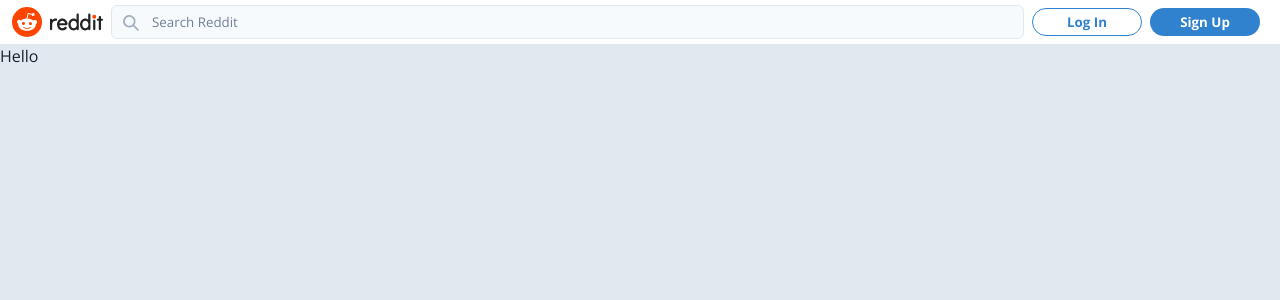
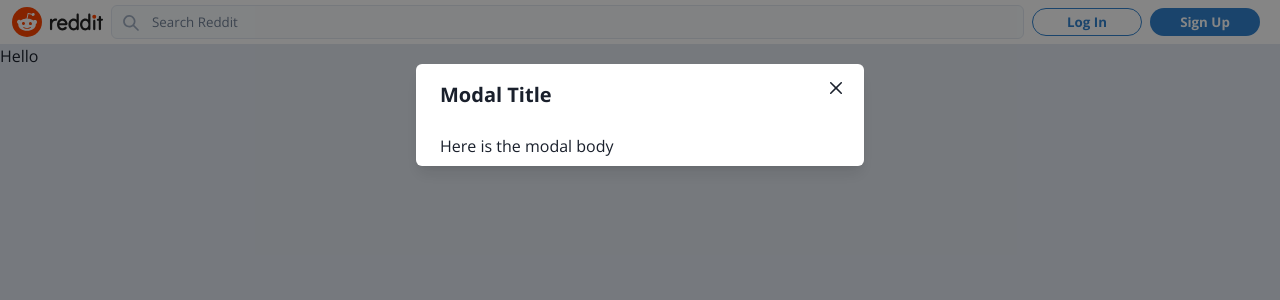
Before and after one commit to Luki1235512/reddit-clone, a Next.js app: page / in a window 1280 px wide. Both pictures are taken after a click on the button "Log In". Shown: the top 300 px of the page. Built offline with nearby package versions, Linux system fonts and the light colour scheme.

Commit message:
Add auth modals

```diff
--- /dev/null
+++ b/src/atoms/authModalAtoms.ts
@@ -0,0 +1,16 @@
+import {atom} from "recoil";
+
+export interface AuthModalState {
+    open: boolean;
+    view: "login" | "signup" | "resetPassword";
+}
+
+const defaultModalState: AuthModalState = {
+    open: false,
+    view: "login",
+};
+
+export const authModalState = atom<AuthModalState>({
+    key: "authModalState",
+    default: defaultModalState,
+});
--- /dev/null
+++ b/src/components/modal/auth/AuthModal.tsx
@@ -0,0 +1,34 @@
+import React from "react";
+import {
+    Modal, ModalBody,
+    ModalCloseButton,
+    ModalContent,
+    ModalHeader,
+    ModalOverlay,
+} from "@chakra-ui/react";
+import {useRecoilState} from "recoil";
+import {authModalState} from "@/src/atoms/authModalAtoms";
+
+const AuthModal: React.FC = () => {
+    const [modalState, setModalState] = useRecoilState(authModalState);
+    const handleClose = () => {
+        setModalState((prev) => ({
+            ...prev,
+            open: false,
+        }));
+    };
+    return (
+        <>
+            <Modal isOpen={modalState.open} onClose={handleClose}>
+                <ModalOverlay />
+                <ModalContent>
+                    <ModalHeader>Modal Title</ModalHeader>
+                    <ModalCloseButton />
+                    <ModalBody>Here is the modal body</ModalBody>
+                </ModalContent>
+            </Modal>
+        </>
+    );
+};
+
+export default AuthModal;
--- a/src/components/navbar/rightContent/AuthButtons.tsx
+++ b/src/components/navbar/rightContent/AuthButtons.tsx
@@ -1,7 +1,10 @@
 import React from "react";
 import {Button} from "@chakra-ui/react";
+import {useSetRecoilState} from "recoil";
+import {authModalState} from "@/src/atoms/authModalAtoms";
 
 const AuthButtons:React.FC = () => {
+    const setAuthModalState = useSetRecoilState(authModalState);
     return (
         <>
             <Button
@@ -10,7 +13,7 @@
                 display={{base: "none", sm: "flex"}}
                 width={{base: "70px", md: "110px"}}
                 mr={2}
-                // onClick={() => ()}
+                onClick={() => setAuthModalState({open: true, view: "login"})}
             >
                 Log In</Button>
             <Button
@@ -18,7 +21,7 @@
                 display={{base: "none", sm: "flex"}}
                 width={{base: "70px", md: "110px"}}
                 mr={2}
-                // onClick={() => ()}
+                onClick={() => setAuthModalState({open: true, view: "signup"})}
             >
                 Sign Up</Button>
         </>
--- a/src/components/navbar/rightContent/RightContent.tsx
+++ b/src/components/navbar/rightContent/RightContent.tsx
@@ -1,6 +1,7 @@
 import React from "react";
 import {Flex} from "@chakra-ui/react";
 import AuthButtons from "@/src/components/navbar/rightContent/AuthButtons";
+import AuthModal from "@/src/components/modal/auth/AuthModal";
 
 type RightContentProps = {
     // user: any;
@@ -9,7 +10,7 @@
 const RightContent: React.FC<RightContentProps> = () => {
     return (
         <>
-            {/*<AuthModal />*/}
+            <AuthModal />
             <Flex justify="center" align="center">
                 <AuthButtons />
             </Flex>
--- a/src/pages/_app.tsx
+++ b/src/pages/_app.tsx
@@ -2,14 +2,17 @@
 import {ChakraProvider} from "@chakra-ui/provider";
 import {theme} from "../chakra/theme";
 import Layout from "@/src/components/layout/Layout";
+import {RecoilRoot} from "recoil";
 
 function MyApp({ Component, pageProps }: AppProps) {
   return (
-      <ChakraProvider theme={theme}>
-          <Layout>
-              <Component {...pageProps} />
-          </Layout>
-      </ChakraProvider>
+      <RecoilRoot>
+          <ChakraProvider theme={theme}>
+              <Layout>
+                  <Component {...pageProps} />
+              </Layout>
+          </ChakraProvider>
+      </RecoilRoot>
   );
 }
 
```
